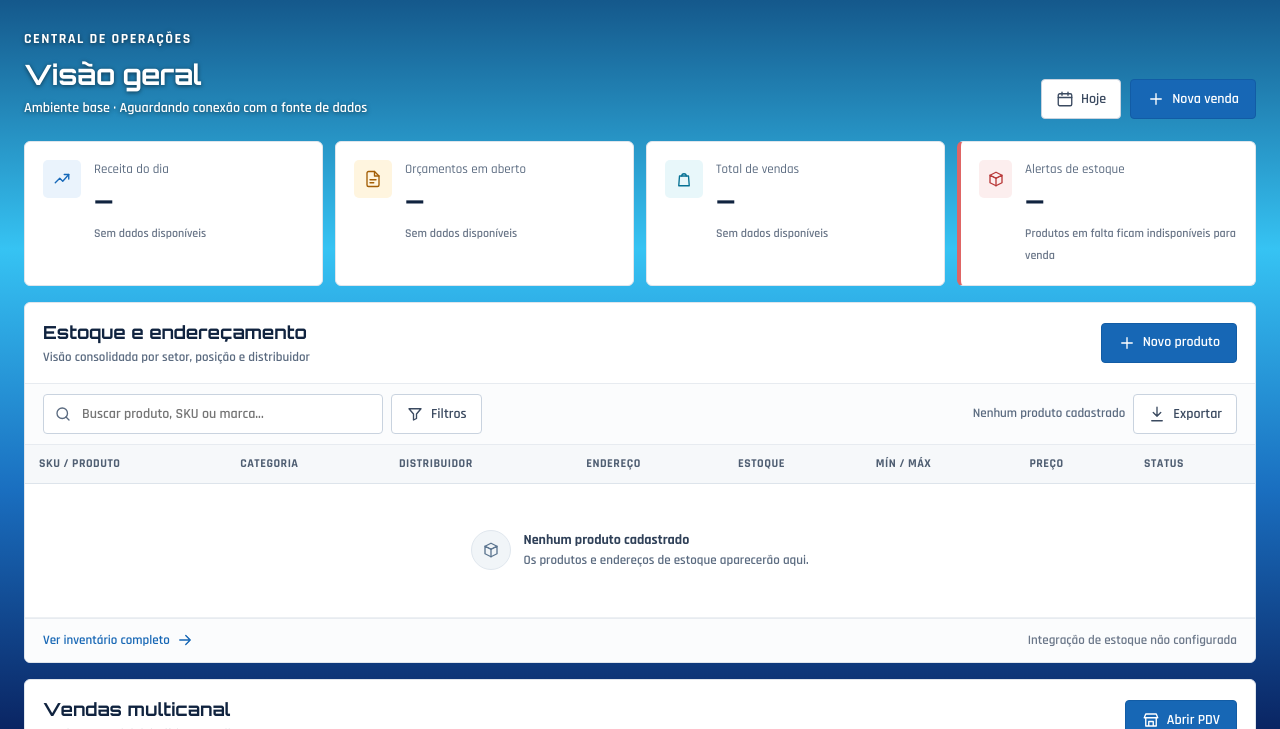
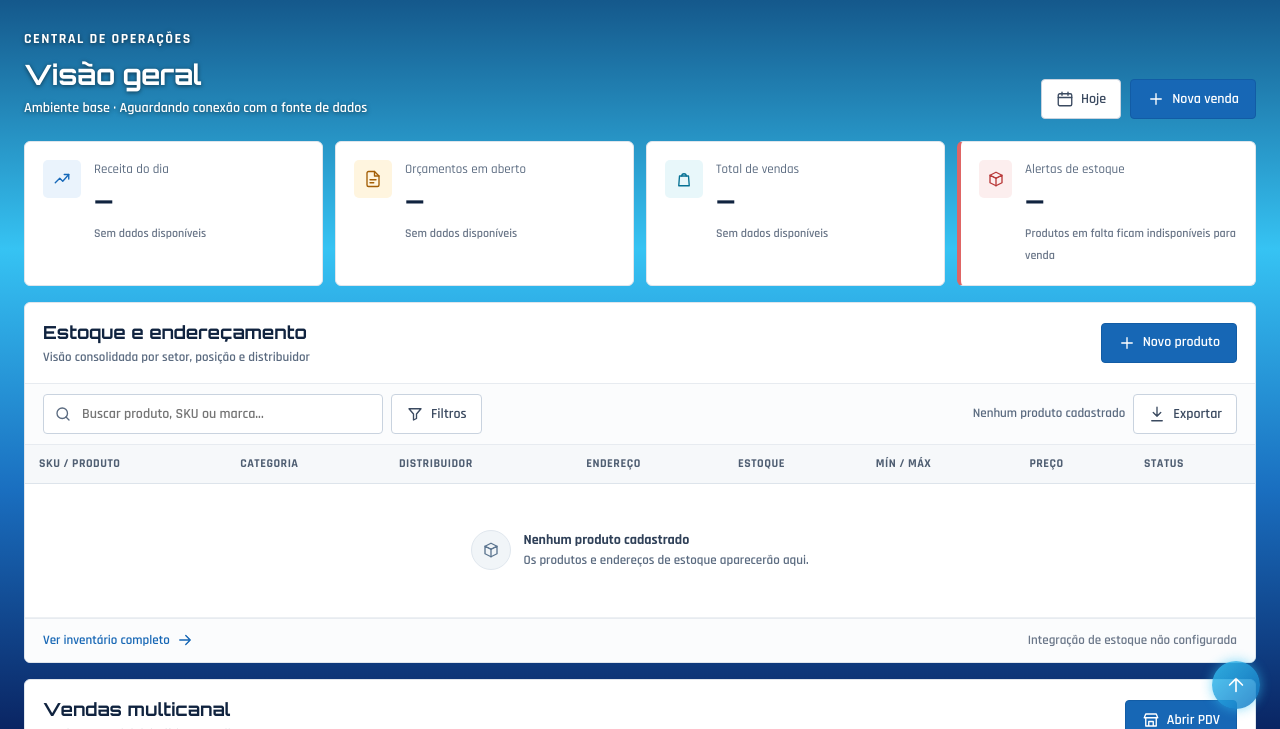
Before and after one commit to giordannaevangelista501-commits/meu-primeiro-site, a plain HTML site: page painel.html in a window 1280 px wide. Shown: the part 71-800 px from the top of the page. Drawn offline with Linux system fonts and the light colour scheme.

Commit message:
Adiciona seta para voltar ao topo

```diff
--- a/css/style.css
+++ b/css/style.css
@@ -673,3 +673,27 @@ footer {
 .grade-dupla {
   grid-template-columns: 1fr;
 }
+/* =========================================================
+   14. SETA "VOLTAR AO TOPO"
+   ========================================================= */
+/* Faz a página deslizar suavemente ao clicar em links com #. */
+html { scroll-behavior: smooth; }
+
+/* position: fixed prende a seta na tela, mesmo rolando a página. */
+.voltar-topo {
+  position: fixed;
+  right: 20px;
+  bottom: 20px;
+  width: 48px;
+  height: 48px;
+  display: grid;
+  place-items: center;
+  color: white;
+  background: linear-gradient(135deg, #36c3f3, #1479c4);
+  border-radius: 50%;
+  box-shadow: 0 0 12px rgba(54, 195, 243, 0.7);
+  opacity: 0.85;
+  z-index: 10; /* fica por cima dos painéis */
+}
+.voltar-topo:hover { opacity: 1; }
+.voltar-topo .icone { width: 22px; height: 22px; }
--- a/painel.html
+++ b/painel.html
@@ -20,7 +20,7 @@
 <!-- Inicia o conteúdo visível no navegador. -->
 <body>
   <!-- ===== TOPO: logo, menu e links ===== -->
-  <header class="topo">
+  <header class="topo" id="topo">
     <div class="topo-conteudo">
       <!-- Logo: clicar leva ao painel. -->
       <a class="marca" href="painel.html">
@@ -280,5 +280,9 @@
   <footer>
     <p>Projeto HTML e CSS 😎</p>
   </footer>
+  <!-- Seta fixa no canto: leva ao elemento com id="topo". -->
+  <a class="voltar-topo" href="#topo" aria-label="Voltar ao topo">
+    <svg class="icone" viewBox="0 0 24 24" aria-hidden="true"><path d="M12 19V5M5 12l7-7 7 7"/></svg>
+  </a>
 </body>
 </html>
```
Also changed, not shown: contato.html (+5 -1 lines).
